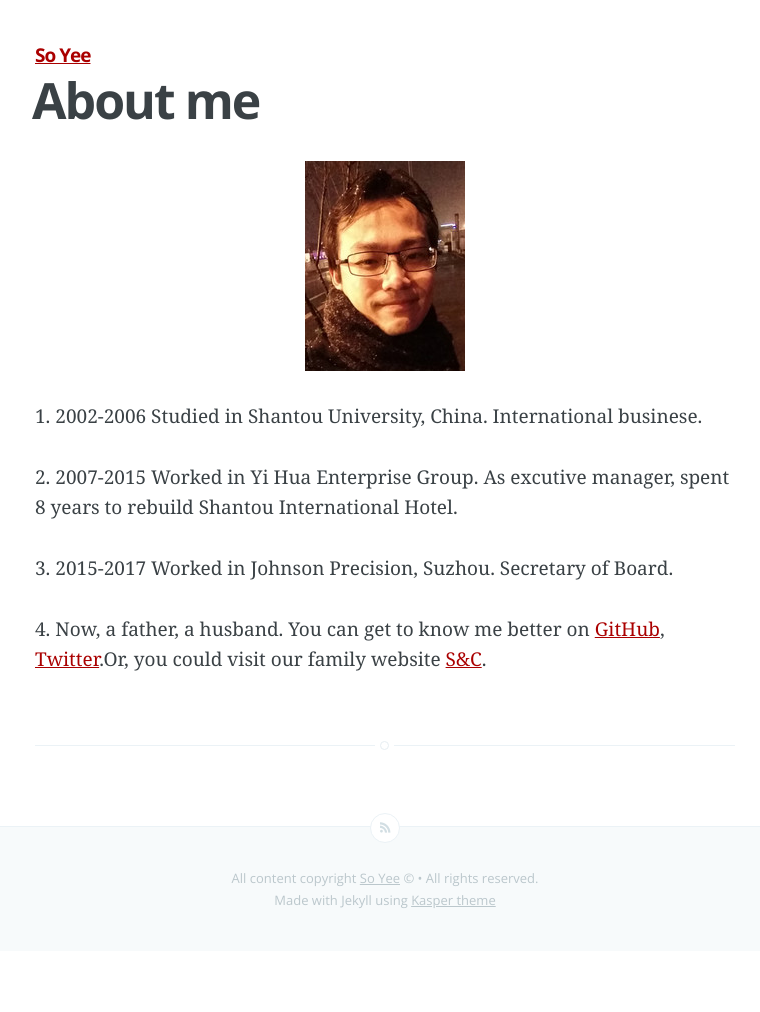
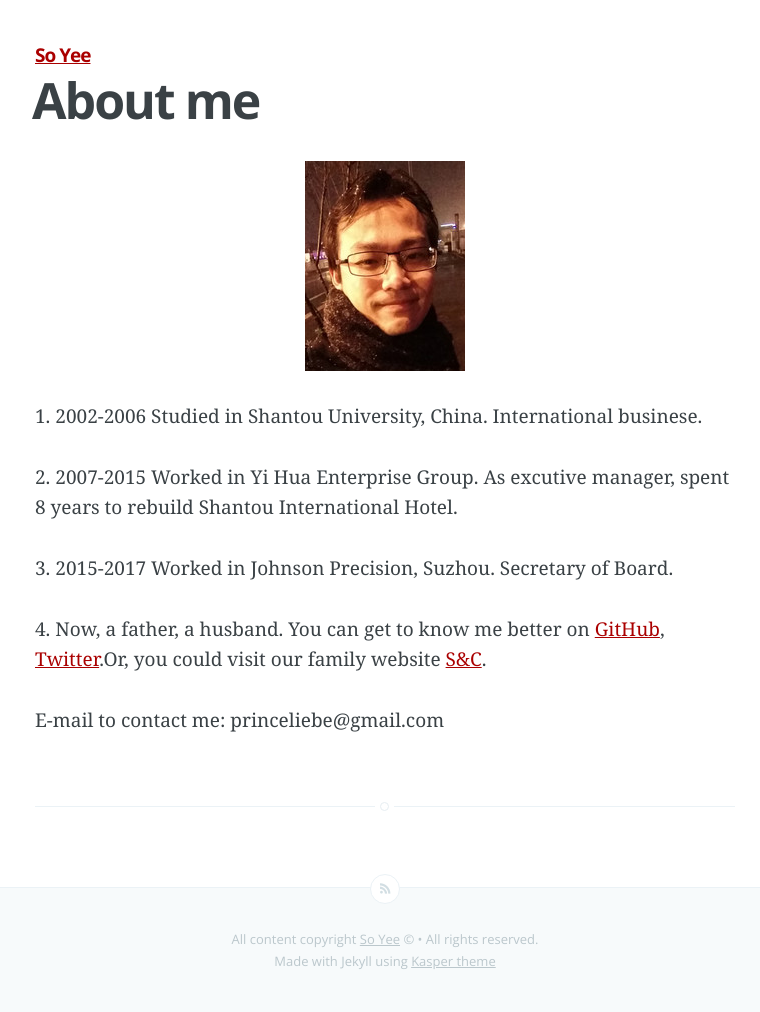
Before and after one commit to soyee36/soyee36.github.io, a Jekyll site: the page built from about.md, in a window 1280 px wide. Shown: the whole page, without its empty margins (255-1015 px from the left). Built offline with Jekyll 4.4.1, drawn with Linux system fonts in a browser that asks for light colours; before the commit the page ends 951 px from its top, so only the background shows below that.

Commit message:
update email in about me

```diff
--- a/about.md
+++ b/about.md
@@ -2,10 +2,11 @@
 layout: page
 title: About me
 ---
-
 
 ![SoYee](/images/soyee.jpg)
 <p> 1.  2002-2006 Studied in Shantou University, China. International businese.</p>
 <p> 2.  2007-2015 Worked in Yi Hua Enterprise Group. As excutive manager, spent 8 years to rebuild Shantou International Hotel.</p>
 <p> 3.  2015-2017 Worked in Johnson Precision, Suzhou. Secretary of Board.</p>
 <p> 4.  Now, a father, a husband. You can get to know me better on <a href="https://github.com/soyee36">GitHub</a>, <a href="https://twitter.com/princeliebe">Twitter</a>.Or, you could visit our family website <a href="https://soandcandy.us">S&C</a>.</p>
+
+<p> E-mail to contact me: princeliebe@gmail.com</p>
```
